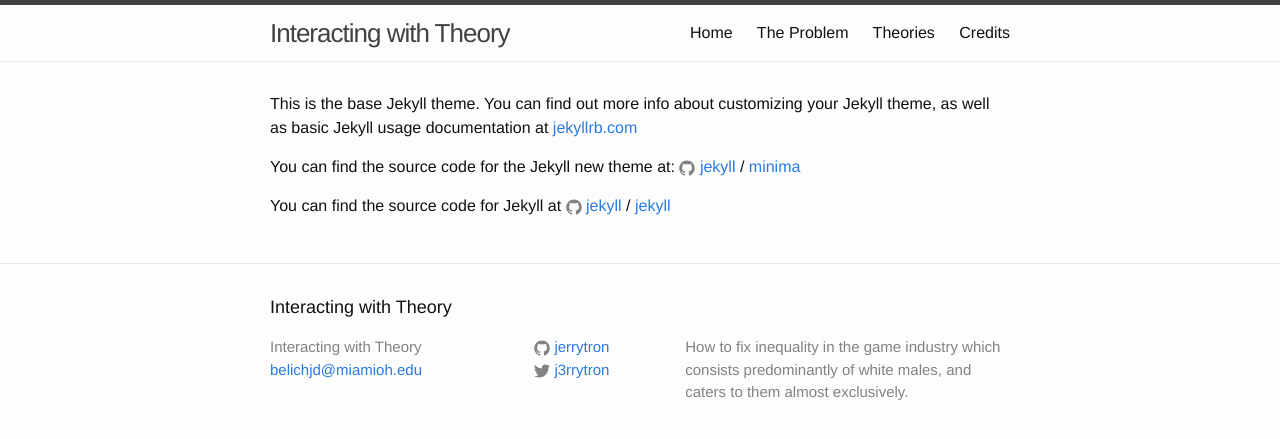
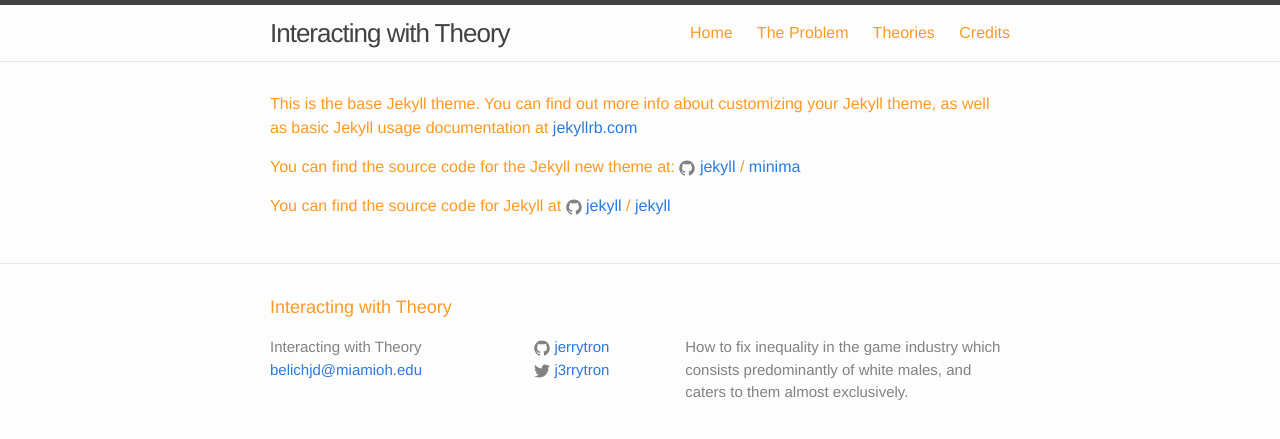
Before and after one commit to jerrytron/interacting-with-theory, a Jekyll site: the page built from index.md, in a window 1280 px wide. Shown: the top 439 px of the page. Built offline with Jekyll 4.4.1, drawn with Linux system fonts in a browser that asks for light colours.

Commit message:
Trying remote style.

```diff
--- a/_sass/minima.scss
+++ b/_sass/minima.scss
@@ -8,7 +8,7 @@
 
 $spacing-unit:     30px !default;
 
-$text-color:       #111 !default;
+$text-color:       #ff9922 !default;
 $background-color: #fdfdfd !default;
 $brand-color:      #2a7ae2 !default;
 
```
